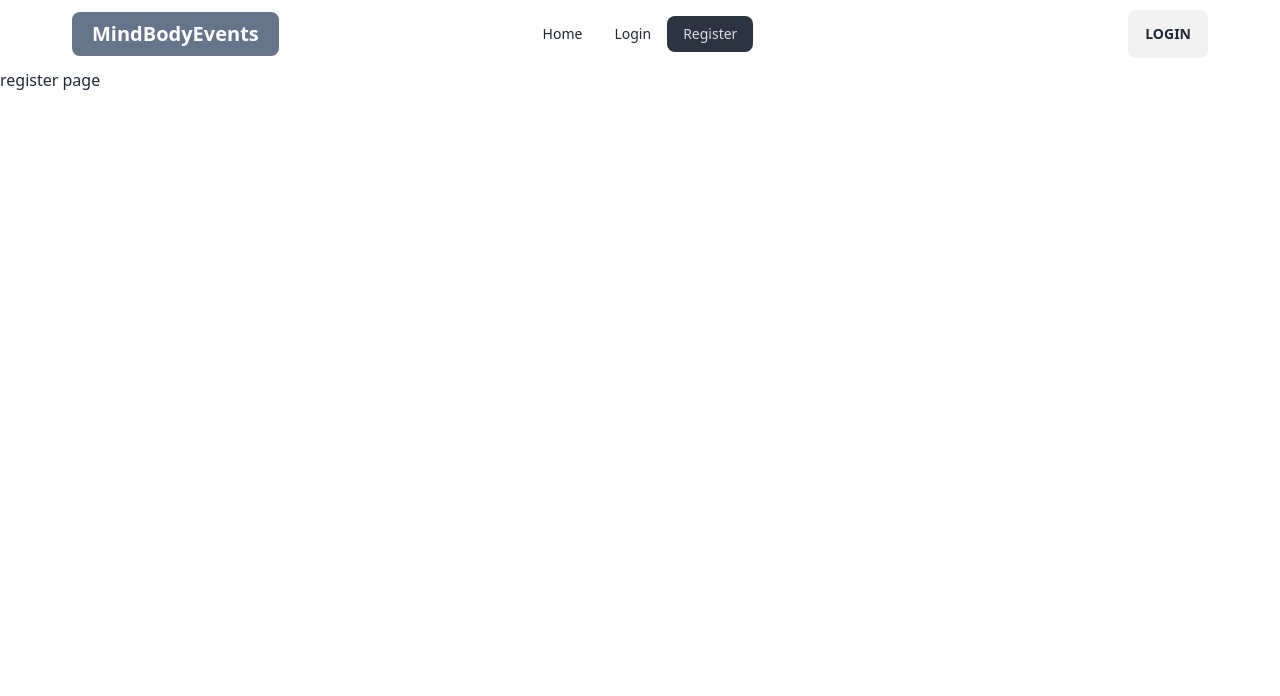
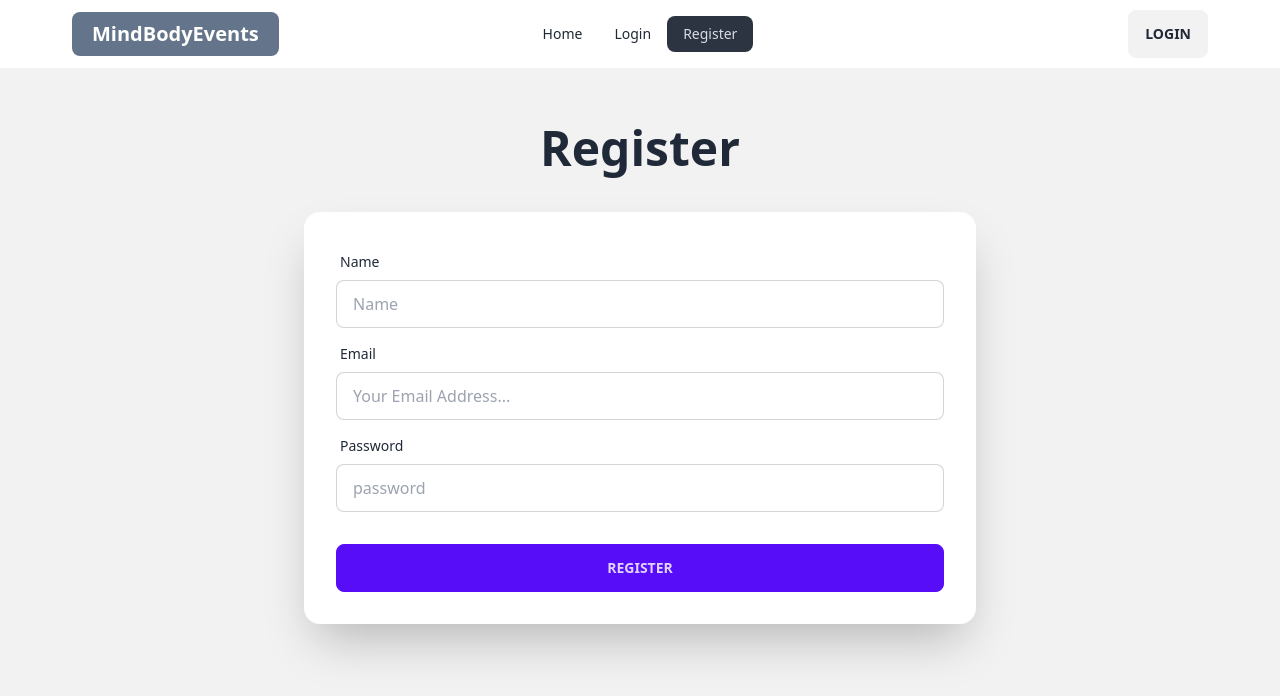
Before and after one commit to tazbir01/mind-body-events, a React (Vite) app: page /register in a window 1280 px wide. Shown: the top 696 px of the page. Built offline with nearby package versions, Linux system fonts and the light colour scheme.

Commit message:
added authprovider and interrect with register and login page

```diff
--- a/package.json
+++ b/package.json
@@ -10,6 +10,7 @@
     "preview": "vite preview"
   },
   "dependencies": {
+    "firebase": "^10.4.0",
     "localforage": "^1.10.0",
     "match-sorter": "^6.3.1",
     "react": "^18.2.0",
--- a/src/Pages/Home/Home.jsx
+++ b/src/Pages/Home/Home.jsx
@@ -14,7 +14,7 @@ const Home = () => {
             <Navbar></Navbar>
             <Header></Header>
             {/* service section */}
-            <h2 className="text-4xl font-bold text-center my-20">Services</h2>
+            <h2 className="text-4xl font-bold text-center mt-20 mb-10">Services</h2>
             <div className="grid md:grid-cols-3 gap-5 max-w-6xl mx-auto">
                 {
                     services.map(service => <OurService key={service.id} service={service}></OurService>)
--- a/src/Pages/Login/Login.jsx
+++ b/src/Pages/Login/Login.jsx
@@ -1,10 +1,55 @@
+import { useContext } from "react";
 import Navbar from "../Shared/Navbar/Navbar";
+import { authContext } from "../../Provider/AuthProvder";
 
 const Login = () => {
+    const {logInUser} = useContext(authContext)
+    const handleLoginForm = e =>{
+        e.preventDefault()
+        const email = e.target.email.value
+        const password = e.target.password.value
+        console.log(email, password)
+
+        logInUser(email, password)
+        .then(result => {
+            console.log(result.user)
+        })
+        .catch(error => {
+            console.log(error.message)
+        })
+    }
     return (
         <div>
             <Navbar></Navbar>
-            <h2>log in page</h2>
+            <div className=" min-h-screen bg-base-200">
+                <div className=" flex-col ">
+                    <div className="text-center">
+                        <h1 className="text-5xl font-bold pt-14 mb-10">Login now!</h1>
+                    </div>
+                    <div className="md:card flex-shrink-0 md:max-w-2xl mx-auto md:shadow-2xl bg-base-100">
+                        <form onSubmit={handleLoginForm} className="card-body">
+                            <div className="form-control">
+                                <label className="label">
+                                    <span className="label-text">Email</span>
+                                </label>
+                                <input type="email" name="email" placeholder="Your Email Address..." className="input input-bordered" required />
+                            </div>
+                            <div className="form-control">
+                                <label className="label">
+                                    <span className="label-text">Password</span>
+                                </label>
+                                <input type="password" name="password" placeholder="password" className="input input-bordered" required />
+                                <label className="label">
+                                    <a href="#" className="label-text-alt link link-hover">Forgot password?</a>
+                                </label>
+                            </div>
+                            <div className="form-control mt-6">
+                                <button className="btn btn-primary">Login</button>
+                            </div>
+                        </form>
+                    </div>
+                </div>
+            </div>
         </div>
     );
 };
--- a/src/Pages/Register/Register.jsx
+++ b/src/Pages/Register/Register.jsx
@@ -1,10 +1,58 @@
+import { useContext } from "react";
 import Navbar from "../Shared/Navbar/Navbar";
+import { authContext } from "../../Provider/AuthProvder";
 
 const Register = () => {
+    const {creatUser} = useContext(authContext)
+    const handleRegisterForm = (e) => {
+        e.preventDefault()
+        const email = e.target.email.value
+        const password = e.target.password.value
+        console.log(email, password)
+
+        creatUser(email, password)
+        .then(result => {
+            console.log(result.user)
+        })
+        .catch(error => {
+            console.log(error.message)
+        })
+    }
     return (
         <div>
             <Navbar></Navbar>
-            <h2>register page</h2>
+            <div className=" min-h-screen bg-base-200">
+                <div className=" flex-col ">
+                    <div className="text-center">
+                        <h1 className="text-5xl font-bold pt-14 mb-10">Register</h1>
+                    </div>
+                    <div className="md:card flex-shrink-0 md:max-w-2xl mx-auto md:shadow-2xl bg-base-100">
+                        <form onSubmit={handleRegisterForm} className="card-body">
+                            <div className="form-control">
+                                <label className="label">
+                                    <span className="label-text">Name</span>
+                                </label>
+                                <input type="text" name="name" placeholder="Name" className="input input-bordered" required />
+                            </div>
+                            <div className="form-control">
+                                <label className="label">
+                                    <span className="label-text">Email</span>
+                                </label>
+                                <input type="email" name="email" placeholder="Your Email Address..." className="input input-bordered" required />
+                            </div>
+                            <div className="form-control">
+                                <label className="label">
+                                    <span className="label-text">Password</span>
+                                </label>
+                                <input type="password" name="password" placeholder="password" className="input input-bordered" required />
+                            </div>
+                            <div className="form-control mt-6">
+                                <button className="btn btn-primary">Register</button>
+                            </div>
+                        </form>
+                    </div>
+                </div>
+            </div>
         </div>
     );
 };
--- a/src/Pages/Section/AboutUs/AboutUs.jsx
+++ b/src/Pages/Section/AboutUs/AboutUs.jsx
@@ -2,7 +2,7 @@
 const AboutUs = () => {
     return (
         <div className="p-10">
-            <h2 className="text-4xl font-bold text-center mt-20 mb-10">About Us</h2>
+            <h2 className="text-4xl font-bold text-center mt-10 mb-10">About Us</h2>
             <div className="text-slate-500">
                 <div className="space-y-2">
                     <p><span className="font-medium">Mission Statement:</span> Our Mission: Empowering individuals to lead healthier, happier lives through access to transformative wellness experiences.</p>
--- a/src/Pages/Section/FeaturedSection/FeaturedSection.jsx
+++ b/src/Pages/Section/FeaturedSection/FeaturedSection.jsx
@@ -2,7 +2,7 @@
 const FeaturedSection = () => {
     return (
         <div className="p-10">
-            <h2 className="text-4xl font-bold text-center mt-20 mb-10">Featured Experiences</h2>
+            <h2 className="text-4xl font-bold text-center mt-10 mb-10">Featured Experiences</h2>
             <div className="text-slate-500 space-y-2">
                 <p><span className="font-medium">Event Discovery:</span> Explore a diverse selection of wellness events handpicked to nourish your mind, body, and spirit. Whether you&#39;re a yoga enthusiast or a mindfulness practitioner, find the perfect event for your wellness journey.</p>
                 <p><span className="font-medium">Easy Registration:</span> Secure your spot with a few clicks. Register for events hassle-free, receive e-tickets, and manage your bookings effortlessly.</p>
--- /dev/null
+++ b/src/Provider/AuthProvder.jsx
@@ -0,0 +1,27 @@
+import { createUserWithEmailAndPassword, signInWithEmailAndPassword } from "firebase/auth";
+import { createContext, useState } from "react";
+import auth from "../firebase/firebase.config";
+
+export const authContext = createContext(null)
+
+const AuthProvder = ({children}) => {
+    const [user, setUser] = useState([])
+
+    const creatUser = (email, password) => {
+        return createUserWithEmailAndPassword(auth, email, password)
+    }
+
+    const logInUser = (email, password) => {
+        return signInWithEmailAndPassword(auth, email,password)
+    }
+
+    const authInfo = {user, creatUser, logInUser}
+
+    return (
+        <authContext.Provider value={authInfo}>
+            {children}
+        </authContext.Provider>
+    );
+};
+
+export default AuthProvder;
--- /dev/null
+++ b/src/firebase/firebase.config.js
@@ -0,0 +1,21 @@
+// Import the functions you need from the SDKs you need
+import { initializeApp } from "firebase/app";
+import { getAuth } from "firebase/auth";
+// TODO: Add SDKs for Firebase products that you want to use
+// https://firebase.google.com/docs/web/setup#available-libraries
+
+// Your web app's Firebase configuration
+const firebaseConfig = {
+  apiKey: "AIzaSyDhHT-UYlVc5972Z6SgZGvusjxogkOlKSk",
+  authDomain: "mind-body-events.firebaseapp.com",
+  projectId: "mind-body-events",
+  storageBucket: "mind-body-events.appspot.com",
+  messagingSenderId: "1048277091601",
+  appId: "1:1048277091601:web:875526e1f424042302f8b0"
+};
+
+// Initialize Firebase
+const app = initializeApp(firebaseConfig);
+const auth = getAuth(app)
+
+export default auth;
--- a/src/main.jsx
+++ b/src/main.jsx
@@ -10,6 +10,8 @@ import Root from './Pages/Root/Root';
 import Login from './Pages/Login/Login';
 import Register from './Pages/Register/Register';
 import ServiceDetails from './Pages/Section/ServiceDetails/ServiceDetails';
+import AuthProvder from './Provider/AuthProvder';
+
 
 const router = createBrowserRouter([
   {
@@ -22,7 +24,7 @@ const router = createBrowserRouter([
         loader: () => fetch("/public/data.json")
       },
       {
-        path:"/details/:id",
+        path: "/details/:id",
         element: <ServiceDetails></ServiceDetails>,
         loader: () => fetch("/public/data.json")
       },
@@ -40,6 +42,8 @@ const router = createBrowserRouter([
 
 ReactDOM.createRoot(document.getElementById('root')).render(
   <React.StrictMode>
-    <RouterProvider router={router} />
+    <AuthProvder>
+      <RouterProvider router={router} />
+    </AuthProvder>
   </React.StrictMode>,
 )
```
Also changed, not shown: 1 other file (tests, documents, lock files or other folders).
